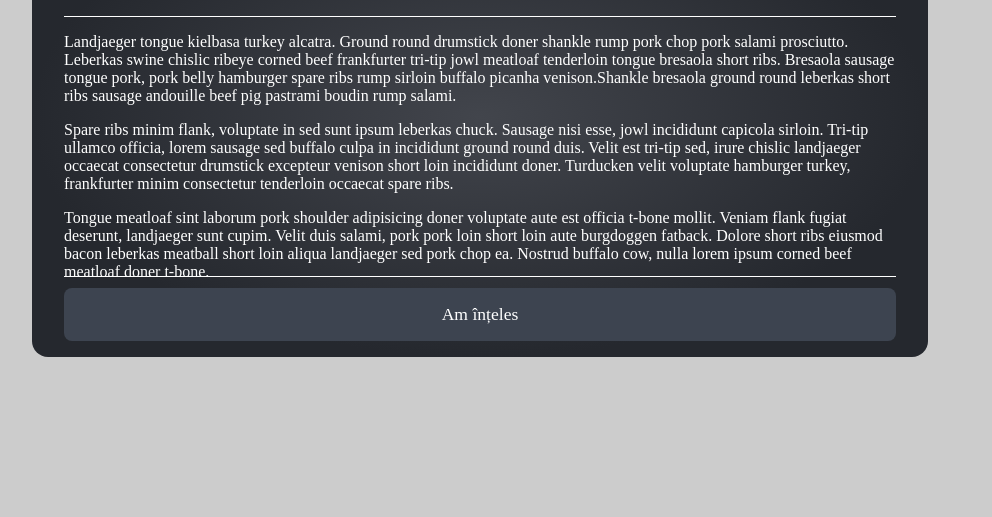
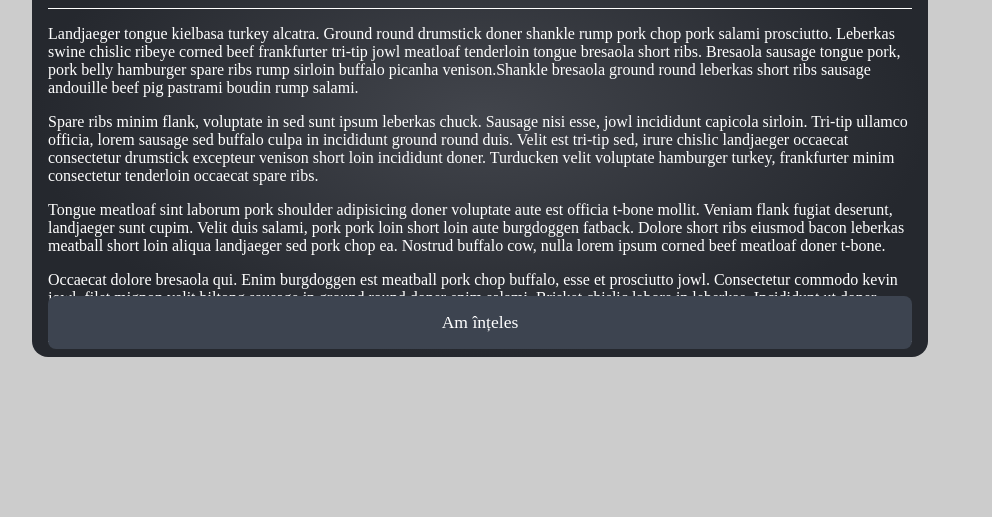
Before and after one commit to hmihaella/Homework6, a website: page index.html in a window 1280 px wide. Shown: the part 283-800 px from the top of the page, without its empty margins (160-1152 px from the left). Drawn offline with Linux system fonts and the light colour scheme.

Commit message:
Update style.css

```diff
--- a/style.css
+++ b/style.css
@@ -11,14 +11,15 @@ body {
   border-radius: 1rem;
   width: 70vw;
   height: 30rem;
-  padding: 1rem 2rem;
+  padding: 0.5rem 1rem;
   inset-block-start: 50%;
   inset-inline-start: 50%;
   transform: translate(-50%, -50%);
   display: grid;
   grid-template-areas:
     "h1"
-    "text";
+    "text"
+    "btn-am";
 }
 
 h1 {
@@ -74,6 +75,8 @@ h1 {
   scrollbar-color: white;
   border-block-start: solid 0.1rem white;
   border-block-end: solid 0.1rem white;
+  width: fit-content;
+  block-size: fit-content;
 }
 
 .container::-webkit-scrollbar {
```
